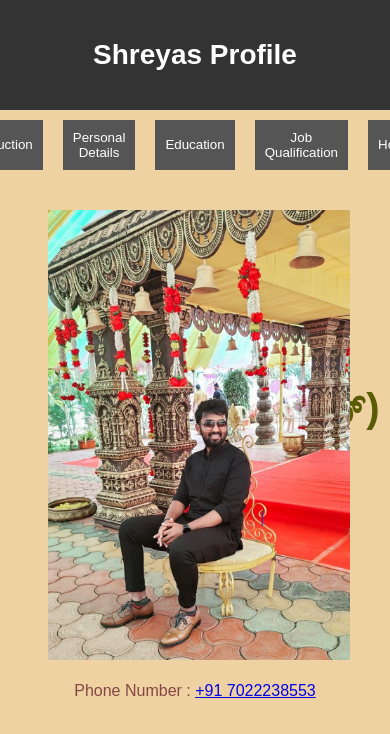
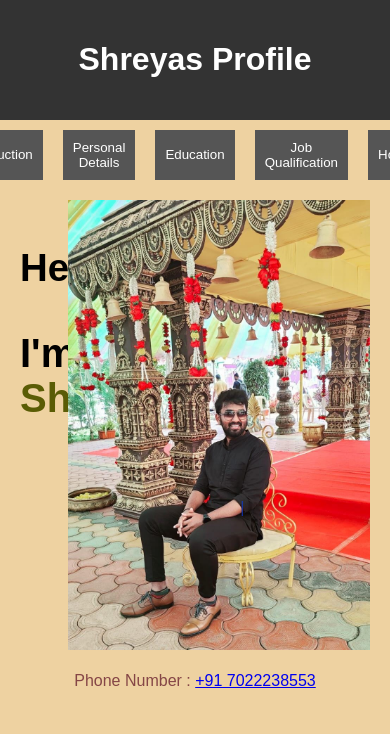
Before and after one commit to shreyas-shiiny/bio, a React (Create React App) app: page / in a window 390 px wide. Shown: the top 734 px of the page. Built offline with nearby package versions, Linux system fonts and the light colour scheme.

Commit message:
Update App.css

```diff
--- a/src/App.css
+++ b/src/App.css
@@ -18,7 +18,6 @@ body {
   margin: 0;
   padding: 0;
   background-color: rgb(238, 210, 161);
-  box-sizing: border-box;
 }
 
 header {
@@ -27,14 +26,6 @@ header {
   text-align: center;
   padding: 20px;
 }
-
-footer {
-            background-color: #333;
-            color: #fff;
-            padding: 10px;
-            text-align: center;
-        }
-
 
 nav {
   display: flex;
@@ -53,10 +44,9 @@ button {
 
 main {
   margin: 20px;
-  padding: 20px;
 }
 
-.heading {
+.heading, .heading-name {
   font-size: 2.4em !important;
   padding-left: 50px !important;
 }
@@ -81,9 +71,8 @@ main {
   color: rgb(44, 31, 14);
 }
 
-
-@media (max-width: 600px) {
-            header, footer {
-                font-size: 14px;
-            }
-        }
+@media only screen and (max-width: 600px) {
+  .heading, .heading-name {
+    padding-left: 0 !important;
+  }
+}
```
